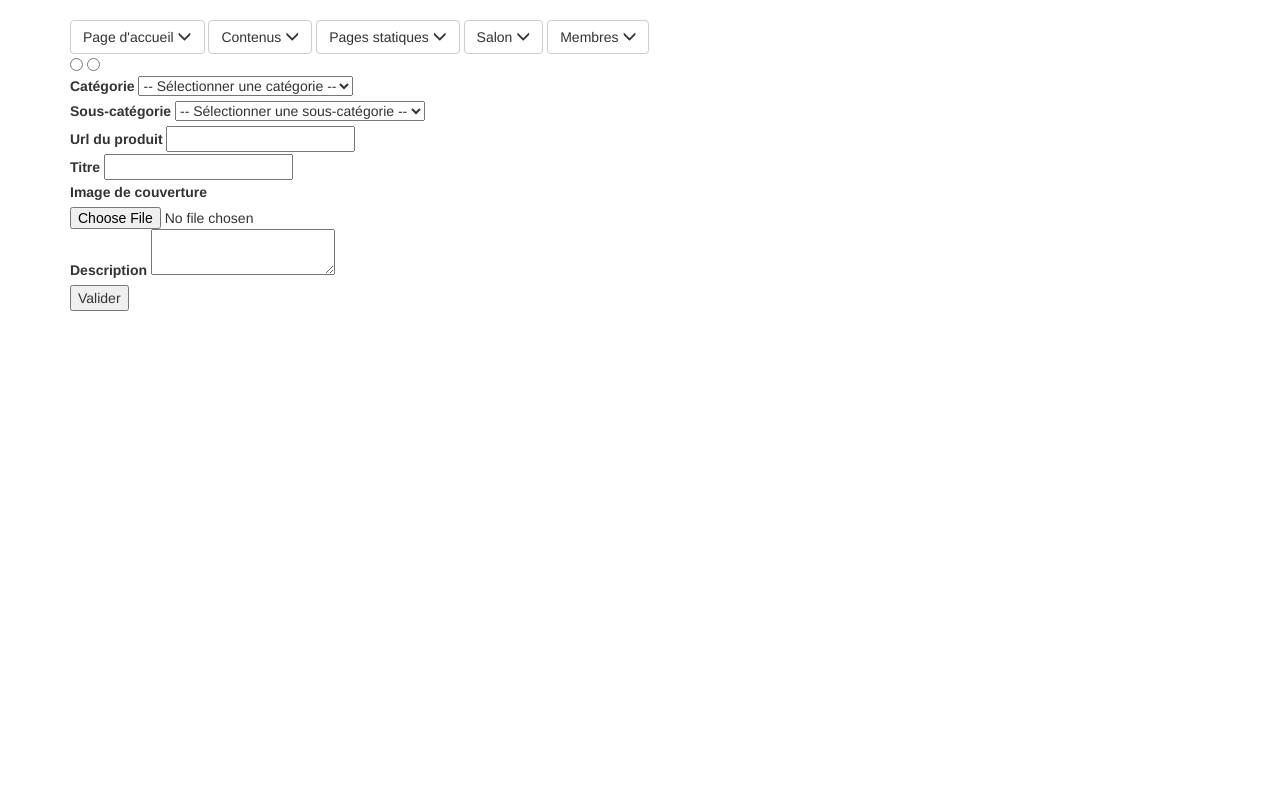
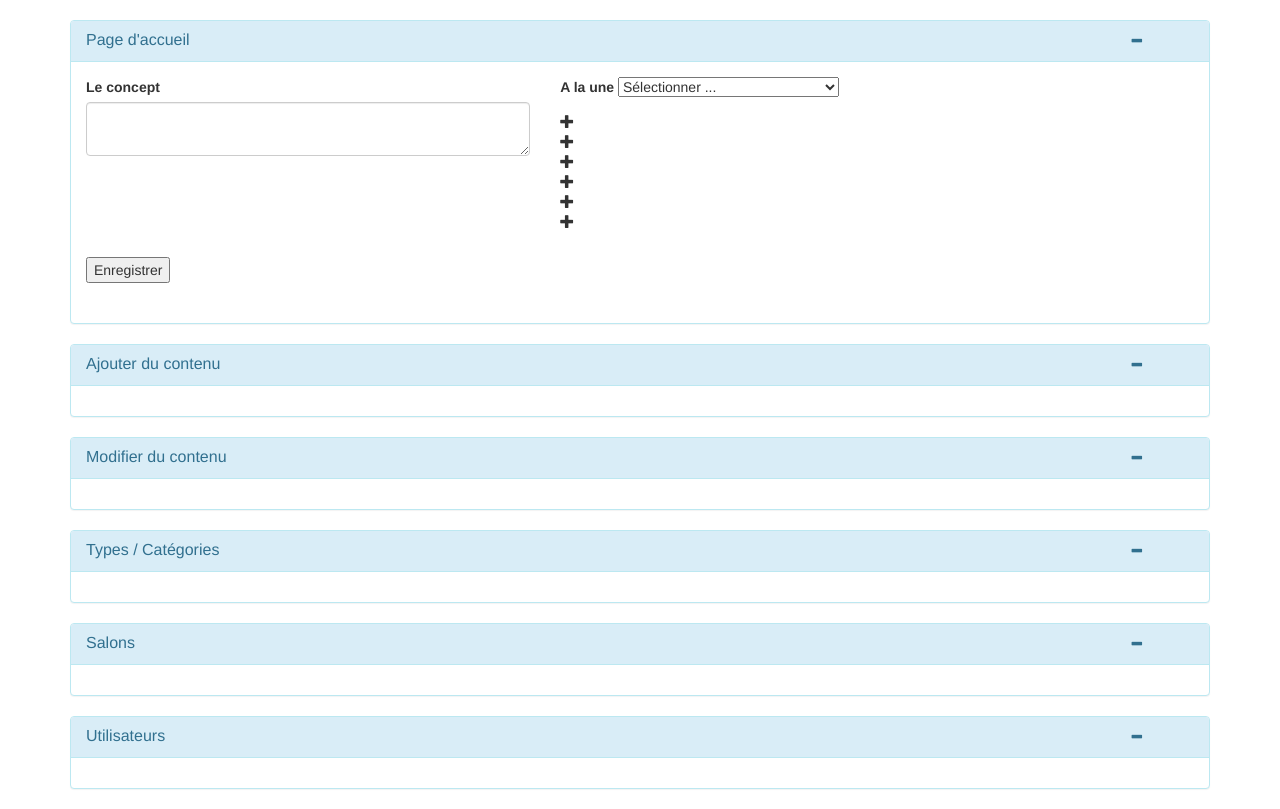
Before and after one commit to SergeAimeLesKiwis/critiques, a CodeIgniter app: page /database/index.php/admin/index in a window 1280 px wide. Shown: the part 52-861 px from the top of the page. Before the commit the page ends 363 px from the top, so only its background shows below. Run offline with CodeIgniter, Linux system fonts and the light colour scheme; data comes from the database, SQL or seed files in the repository; some libraries are stand-ins or nearby versions.

Commit message:
qu'une chose a dire je dis PUSH

```diff
--- a/application/controllers/Admin.php
+++ b/application/controllers/Admin.php
@@ -7,19 +7,36 @@
 			parent::__construct();
 		}
 
-		public function index()
-		{
+		public function index() {
 			// HEADER
 			$header['title'] = "Contenus";
-			$header['links'] = array();
+			$header['links'] = array('<script type="text/javascript" src="'.base_url().'assets/js/scripts/admin.js"></script>');
+
 			$this->load->view('shared/header', $header);
 
 			// CONTENT
-			$content = array();
+			$this->load->model('ParameterService');
+			$content['concept'] = $this->ParameterService->getHomeConcept();
+			$content['highlights'] = $this->ParameterService->getHomeHighlights();
+
+			$this->load->model('ItemService');
+			$content['items'] = $this->ItemService->getItems();
+
 			$this->load->view('admin/index', $content);
 
 			// FOOTER
 			$this->load->view('shared/footer');
 		}
+
+		public function save_home() {
+			$concept = $this->input->post('concept');
+			$highlights = $this->input->post('highlights');
+
+			$this->load->model('ParameterService');
+			$this->ParameterService->setHomeConcept($concept);
+			$this->ParameterService->setHomeHighlights($highlights);
+
+			redirect('admin/index', 'refresh');
+		}
 	}
 ?>
--- a/application/controllers/Home.php
+++ b/application/controllers/Home.php
@@ -9,11 +9,11 @@
 			parent::__construct();
 		}
 
-		public function index()
-		{
+		public function index() {
 			// HEADER
 			$header['title'] = "Le Club des Critiques";
 			$header['links'] = array();
+
 			$this->load->view('shared/header', $header);
 
 			// CONTENT
@@ -21,6 +21,7 @@
 			$content['concept'] = $this->ParameterService->getHomeConcept();
 			$highlights = $this->ParameterService->getHomeHighlights();
 			$content['highlights'] = $this->getHighlightItems($highlights);
+
 			$this->load->view('home/index', $content);
 
 			// FOOTER
--- a/application/controllers/Item.php
+++ b/application/controllers/Item.php
@@ -7,15 +7,16 @@
 			parent::__construct();
 		}
 
-		public function index()
-		{
+		public function index() {
 			// HEADER
 			$header['title'] = "Contenus";
 			$header['links'] = array();
+
 			$this->load->view('shared/header', $header);
 
 			// CONTENT
 			$content = array();
+
 			$this->load->view('item/index', $content);
 
 			// FOOTER
--- a/application/controllers/Room.php
+++ b/application/controllers/Room.php
@@ -7,15 +7,16 @@
 			parent::__construct();
 		}
 
-		public function index()
-		{
+		public function index() {
 			// HEADER
 			$header['title'] = "Contenus";
 			$header['links'] = array();
+
 			$this->load->view('shared/header', $header);
 
 			// CONTENT
 			$content = array();
+
 			$this->load->view('room/index', $content);
 
 			// FOOTER
--- a/application/models/ItemService.php
+++ b/application/models/ItemService.php
@@ -18,6 +18,28 @@
 		private $created_at;
 		private $updated_by;
 		private $updated_at;
+
+		public function getItems() {
+			$query = $this->db->get($this->table);
+			$result = $query->result();
+
+			$items = array();
+
+			foreach ($result as $row)
+			{
+				$items[] = new Item(
+					$row->id,
+					$row->title,
+					$row->author,
+					$row->publish_date,
+					$row->image_path,
+					$row->category,
+					$row->description
+				);
+			}
+
+			return $items;
+		}
 
 		public function getItem($id) {
 			$query = $this->db->get_where($this->table, 'id = '.$id);
--- a/application/models/ParameterService.php
+++ b/application/models/ParameterService.php
@@ -35,12 +35,5 @@
 
 			$this->db->update($this->table, $this, 'key ='.$this->key);
 		}
-
-		private function getParameter($key) {
-			$query = $this->db->get_where($this->table, 'key ='.$this->key);
-			$row = $query->row();
-
-			return isset($row) ? $row->value : null;
-		}
 	}
 ?>
--- /dev/null
+++ b/application/views/admin/_home.php
@@ -0,0 +1,51 @@
+<form method="post" action="admin/save_home">
+	<div class="row">
+		<div class="form-group col-md-5">
+			<p>
+				<label for="">Le concept</label>
+				<textarea class="form-control" name="concept"></textarea>
+			</p>
+		</div>
+
+		<div class="form-group col-md-5">
+			<p>
+				<label for="">A la une</label>
+				<input type="hidden" name="highlights" value="" />
+
+				<select>
+					<option>Sélectionner ...</option>
+					<?php
+						foreach ($items as $item) {
+							echo '<option value="'.$item->id.'">'.$item->title.'</option>';
+						}
+					?>
+				</select>
+
+				<div class="highlight rounded">
+					<span class="glyphicon glyphicon-plus" role="button" aria-hidden="true"></span>
+				</div>
+				<div class="highlight rounded">
+					<span class="glyphicon glyphicon-plus" role="button" aria-hidden="true"></span>
+				</div>
+				<div class="highlight rounded">
+					<span class="glyphicon glyphicon-plus" role="button" aria-hidden="true"></span>
+				</div>
+				<div class="highlight rounded">
+					<span class="glyphicon glyphicon-plus" role="button" aria-hidden="true"></span>
+				</div>
+				<div class="highlight rounded">
+					<span class="glyphicon glyphicon-plus" role="button" aria-hidden="true"></span>
+				</div>
+				<div class="highlight rounded">
+					<span class="glyphicon glyphicon-plus" role="button" aria-hidden="true"></span>
+				</div>
+			</p>
+		</div>
+
+		<div class="form-group col-md-5">
+			<p>
+				<input type="submit" value="Enregistrer" />
+			</p>
+		</div>
+	</div>
+</form>
--- a/application/views/admin/index.php
+++ b/application/views/admin/index.php
@@ -1,306 +1,112 @@
-<button type="button" class="btn btn-default" aria-label="Dropdown_accueil" data-toggle="collapse" data-target="#collapseAccueil" aria-expanded="false" aria-controls="collapseAccueil">
-	Page d'accueil
-	<span class="glyphicon glyphicon-menu-down" aria-hidden="true"></span>
-</button>
-<button type="button" class="btn btn-default" aria-label="Dropdown_contenus" data-toggle="collapse" data-target="#collapseContenus" aria-expanded="false" aria-controls="collapseContenus">
-	Contenus
-	<span class="glyphicon glyphicon-menu-down" aria-hidden="true"></span>
-</button>
-<button type="button" class="btn btn-default" aria-label="Dropdown_statiques" data-toggle="collapse" data-target="#collapseStatiques" aria-expanded="false" aria-controls="collapseStatiques">
-	Pages statiques
-	<span class="glyphicon glyphicon-menu-down" aria-hidden="true"></span>
-</button>
-<button type="button" class="btn btn-default" aria-label="Dropdown_salon" data-toggle="collapse" data-target="#collapseSalon" aria-expanded="false" aria-controls="collapseSalon">
-	Salon
-	<span class="glyphicon glyphicon-menu-down" aria-hidden="true"></span>
-</button>
-<button type="button" class="btn btn-default" aria-label="Dropdown_membres" data-toggle="collapse" data-target="#collapseMembres" aria-expanded="false" aria-controls="collapseMembres">
-	Membres
-	<span class="glyphicon glyphicon-menu-down" aria-hidden="true"></span>
-</button>
+<div class="panel panel-info">
+	<div class="panel-heading toggle-slide" data-slide="#admin-home">
+		<div class="row">
+			<div class="col-sm-11">
+				<h3 class="panel-title">Page d'accueil</h3>
+			</div>
 
-<!-- Administration de l'accueil -->
-<div class="collapse" id="collapseAccueil">
-	<form>
-		<h3>Le concept</h3>
-		<textarea name="admin_concept"></textarea>
-		<h3>A la une</h3>
-		<button type="button" class="btn btn-default" aria-label="Add">
-			<span class="glyphicon glyphicon-plus-sign" aria-hidden="true"></span>
-		</button>
-		<div class="livres_une">
-			<!-- Image de couverture --><img src="">
-			<h3>Titre</h3>
-			<p>Auteur</p>
-		</div>
-		<div class="livres_une">
-			<!-- Image de couverture --><img src="">
-			<h3>Titre</h3>
-			<p>Auteur</p>
-		</div>
-		<input type="submit" name="save_accueil" value="Sauvegarder">
-	</form>
-</div>
-
-<!-- Administration des contenus -->
-<div class="collapse" id="collapseContenus">
-	<button type="button">Ajouter</button>
-	<button type="button">Modifier</button>
-	<!-- Si l'on clique sur le bouton ajouter -->
-	<div id="ajouter" hidden>
-		<form>
-			<input type="radio" name="action" value="Création automatique">
-			<input type="radio" name="action" value="Création manuelle">
-			<div id="select_categorie">
-				<label>Catégorie</label>
-				<select>
-					<option>-- Sélectionner une catégorie --</option>
-					<option>Livre</option>
-				</select>
-			</div>
-			<div id="select_sous_categorie">
-				<label>Sous-catégorie</label>
-				<select>
-					<option>-- Sélectionner une sous-catégorie --</option>
-					<option>Policier</option>
-					<option>Fantastique</option>
-					<option>Science-fiction</option>
-				</select>
-			</div>
-			<!-- Si l'on clique sur la création automatique -->
-			<div id="automatique">
-				<label>Url du produit</label>
-				<input type="url" name="url_produit">
-			</div>
-			<!-- Si l'on clique sur création manuelle -->
-			<div id="manuelle">
-				<div id="titre">
-					<label>Titre</label>
-					<input type="text" name="titre_product">
-				</div>
-				<div id="image">
-					<label>Image de couverture</label>
-					<input type="file" name="image_couverture">
-				</div>
-				<div id="description">
-					<label>Description</label>
-					<textarea name="description_product"></textarea>
-				</div>
-			</div>
-			<input type="submit" name="product" value="Valider">
-		</form>
-	</div>
-	<!-- Si l'on clique sur le bouton modifier -->
-	<div id="modifier" hidden>
-		<div id="liste_contenus">
-			<div id="filtres">
-				<select>
-					<option>-- Sélectionner une catégorie --</option>
-					<option>Livre</option>
-				</select>
-				<select>
-					<option>-- Sélectionner une sous-catégorie --</option>
-					<option>Policier</option>
-					<option>Science-fiction</option>
-					<option>Fantastique</option>
-				</select>
-				<input type="text" name="search">
-			</div>
-			<div id="liste">
-				<div class="livres_liste_admin">
-					<!-- Image de couverture --><img src="">
-					<h3>Titre</h3>
-					<p>Auteur</p>
-					<a href="">Modifier</a>
-				</div>
-				<div class="livres_liste_admin">
-					<!-- Image de couverture --><img src="">
-					<h3>Titre</h3>
-					<p>Auteur</p>
-					<a href="">Modifier</a>
-				</div>
-				<div class="livres_liste_admin">
-					<!-- Image de couverture --><img src="">
-					<h3>Titre</h3>
-					<p>Auteur</p>
-					<a href="">Modifier</a>
-				</div>
-				<div class="livres_liste_admin">
-					<!-- Image de couverture --><img src="">
-					<h3>Titre</h3>
-					<p>Auteur</p>
-					<a href="">Modifier</a>
-				</div>
+			<div class="col-sm-1">
+				<span class="glyphicon glyphicon-plus slide-toggle-icon" aria-hidden="true"></span>
+				<span class="glyphicon glyphicon-minus" aria-hidden="true"></span>
 			</div>
 		</div>
 	</div>
+	<div class="panel-body" id="admin-home">
+		<?php
+			$home['concept'] = $concept;
+			$home['highlights'] = $highlights;
+			$home['items'] = $items;
+			$this->load->view('admin/_home', $home);
+		?>
+	</div>
 </div>
 
-<div id="modification">
-	<form>
-			<input type="radio" name="action" value="Création automatique">
-			<input type="radio" name="action" value="Création manuelle">
-			<div id="select_categorie">
-				<label>Catégorie</label>
-				<select>
-					<option>-- Sélectionner une catégorie --</option>
-					<option>Livre</option>
-				</select>
+<div class="panel panel-info">
+	<div class="panel-heading toggle-slide" data-slide="#admin-add-item">
+		<div class="row">
+			<div class="col-sm-11">
+				<h3 class="panel-title">Ajouter du contenu</h3>
 			</div>
-			<div id="select_sous_categorie">
-				<label>Sous-catégorie</label>
-				<select>
-					<option>-- Sélectionner une sous-catégorie --</option>
-					<option>Policier</option>
-					<option>Fantastique</option>
-					<option>Science-fiction</option>
-				</select>
+
+			<div class="col-sm-1">
+				<span class="glyphicon glyphicon-plus slide-toggle-icon" aria-hidden="true"></span>
+				<span class="glyphicon glyphicon-minus" aria-hidden="true"></span>
 			</div>
-			<!-- Si l'on clique sur la création automatique -->
-			<div id="automatique">
-				<label>Url du produit</label>
-				<input type="url" name="url_produit">
-			</div>
-			<!-- Si l'on clique sur création manuelle -->
-			<div id="manuelle">
-				<div id="titre">
-					<label>Titre</label>
-					<input type="text" name="titre_product">
-				</div>
-				<div id="image">
-					<label>Image de couverture</label>
-					<input type="file" name="image_couverture">
-				</div>
-				<div id="description">
-					<label>Description</label>
-					<textarea name="description_product"></textarea>
-				</div>
-			</div>
-			<input type="submit" name="product" value="Valider">
-		</form>
+		</div>
+	</div>
+	<div class="panel-body" id="admin-add-item">
+		<?php //$this->load->view('admin/_home', array('XXX' => $XXX)); ?>
+	</div>
 </div>
 
-<!-- Administration des pages statiques -->
-<div class="collapse" id="collapseStatiques">
-	<input type="radio" name="type" value="Catégorie">
-	<input type="radio" name="type" value="Page">
-	<!-- Si catégorie sélectionné -->
-	<form>
-		<label>Nom</label>
-		<input type="text" name="nom_categorie">
-		<input type="submit" name="submit_categorie" value="Valider">
-	</form>
-	<!-- Si page sélectionné -->
-	<form>
-		<div id="categorie_select">
-			<label>Catégorie :</label>
-			<select>
-				<option>-- Sélectionner une catégorie --</option>
-				<option>Livre</option>
-			</select>
+<div class="panel panel-info">
+	<div class="panel-heading toggle-slide" data-slide="#admin-update-item">
+		<div class="row">
+			<div class="col-sm-11">
+				<h3 class="panel-title">Modifier du contenu</h3>
+			</div>
+
+			<div class="col-sm-1">
+				<span class="glyphicon glyphicon-plus slide-toggle-icon" aria-hidden="true"></span>
+				<span class="glyphicon glyphicon-minus" aria-hidden="true"></span>
+			</div>
 		</div>
-		<div id="titre">
-			<label>Titre :</label>
-			<input type="text" name="titre">
-		</div>
-		<div id="image">
-			<label>Image :</label>
-			<input type="file" name="image">
-		</div>
-		<div id="contenu">
-			<label>Contenu :</label>
-			<textarea name="contenu"></textarea>
-		</div>
-		<input type="submit" name="submit_page">
-	</form>
+	</div>
+	<div class="panel-body" id="admin-update-item">
+		<?php //$this->load->view('admin/_home', array('XXX' => $XXX)); ?>
+	</div>
 </div>
 
-<!-- Administration des salons -->
-<div class="collapse" id="collapseSalon">
-	<div id="choice_status">
-		<label>Statut :</label>
-		<select>
-			<option>-- Sélectionner un statut --</option>
-			<option>Tous</option>
-		</select>
-		<button type="button" class="btn btn-default" aria-label="Add">
-			<span class="glyphicon glyphicon-plus-sign" aria-hidden="true"></span>
-		</button>
+<div class="panel panel-info">
+	<div class="panel-heading toggle-slide" data-slide="#admin-types-categories">
+		<div class="row">
+			<div class="col-sm-11">
+				<h3 class="panel-title">Types / Catégories</h3>
+			</div>
+
+			<div class="col-sm-1">
+				<span class="glyphicon glyphicon-plus slide-toggle-icon" aria-hidden="true"></span>
+				<span class="glyphicon glyphicon-minus" aria-hidden="true"></span>
+			</div>
+		</div>
 	</div>
-	<div id="liste_salon">
-		<table>
-			<thead>
-				<tr>
-					<td>Titre (Auteur)</td>
-					<td>Date</td>
-					<td>Nombre de participants</td>
-					<td>Action</td>
-				</tr>
-			</thead>
-			<tbody>
-				<tr>
-					<td>Titre (Auteur 1)</td>
-					<td>16/05/2017</td>
-					<td>6</td>
-					<td><a href="">Modifier</a></td> <!-- Voir si le salon est terminé -->
-				</tr>
-			</tbody>
-		</table>
+	<div class="panel-body" id="admin-types-categories">
+		<?php //$this->load->view('admin/_home', array('XXX' => $XXX)); ?>
 	</div>
-	<!-- Si bouton add ou modifier -->
-	<form>
-		<select>
-			<option>-- Sélectionner une catégorie</option>
-			<option>Livre</option>
-		</select>
-		<select>
-			<option>-- Sélectionner un titre --</option>
-			<option>Harry Potter et la coupe de feu</option>
-			<option>Le labyrinthe</option>
-		</select>
-		<select>
-			<option>-- Sélectionner un auteur --</option>
-			<option>J.K. Rowling</option>
-			<option>James Dashner</option>
-		</select>
-		<div id="date_debut">
-			<label>Date de début</label>
-			<input type="text" name="date_debut" class="datepicker">
-		</div>
-		<div id="date_fin">
-			<label>Date de fin</label>
-			<input type="text" name="date_fin" class="datepicker">
-		</div>
-		<input type="submit" name="submit_salon" value="Valider">
-	</form>
 </div>
 
-<!-- Administration des membres -->
-<div class="collapse" id="collapseMembres">
-	<table>
-		<thead>
-			<tr>
-				<td>Nom</td>
-				<td>Date d'insciprion</td>
-				<td>Actions</td>
-			</tr>
-		</thead>
-		<tbody>
-			<tr>
-				<td>NOM Prénom</td>
-				<td>date</td>
-				<td><a href="">Contacter</a><a href="">Bannir</a></td>
-			</tr>
-			<tr>
-				<td>NOM Prénom</td>
-				<td>date</td>
-				<td><a href="">Contacter</a><a href="">Bannir</a></td>
-			</tr>
-			<tr>
-				<td>NOM Prénom</td>
-				<td>date</td>
-				<td><a href="">Contacter</a><a href="">Bannir</a></td>
-			</tr>
-		</tbody>
-	</table>
+<div class="panel panel-info">
+	<div class="panel-heading toggle-slide" data-slide="#admin-rooms">
+		<div class="row">
+			<div class="col-sm-11">
+				<h3 class="panel-title">Salons</h3>
+			</div>
+
+			<div class="col-sm-1">
+				<span class="glyphicon glyphicon-plus slide-toggle-icon" aria-hidden="true"></span>
+				<span class="glyphicon glyphicon-minus" aria-hidden="true"></span>
+			</div>
+		</div>
+	</div>
+	<div class="panel-body" id="admin-rooms">
+		<?php //$this->load->view('admin/_home', array('XXX' => $XXX)); ?>
+	</div>
 </div>
+
+<div class="panel panel-info">
+	<div class="panel-heading toggle-slide" data-slide="#admin-users">
+		<div class="row">
+			<div class="col-sm-11">
+				<h3 class="panel-title">Utilisateurs</h3>
+			</div>
+
+			<div class="col-sm-1">
+				<span class="glyphicon glyphicon-plus slide-toggle-icon" aria-hidden="true"></span>
+				<span class="glyphicon glyphicon-minus" aria-hidden="true"></span>
+			</div>
+		</div>
+	</div>
+	<div class="panel-body" id="admin-users">
+		<?php //$this->load->view('admin/_home', array('XXX' => $XXX)); ?>
+	</div>
+</div>
--- a/assets/css/styles/site.css
+++ b/assets/css/styles/site.css
@@ -1,4 +1,4 @@
-.glyphicon-plus {
+.slide-toggle-icon {
 	display: none;
 }
 
--- /dev/null
+++ b/assets/js/scripts/admin.js
@@ -0,0 +1,8 @@
+$(document).ready(function() {
+	$('.highlight').click(function() {
+		var target = $(this).data('slide');
+		$(target).slideToggle();
+		$(this).find('.glyphicon-plus').toggle();
+		$(this).find('.glyphicon-minus').toggle();
+	});
+});
```
Also changed, not shown: application/controllers/User.php (+3 -6 lines).
